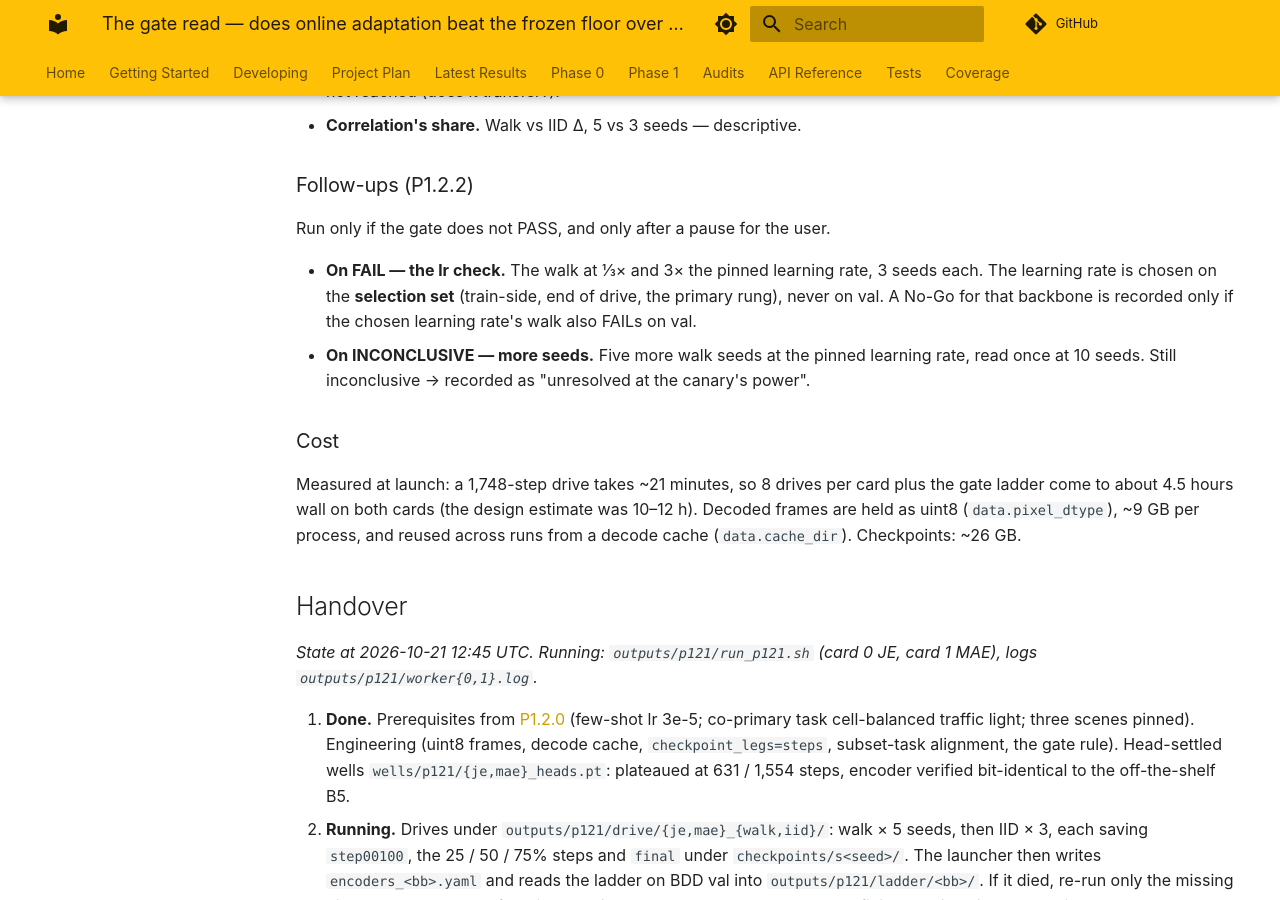
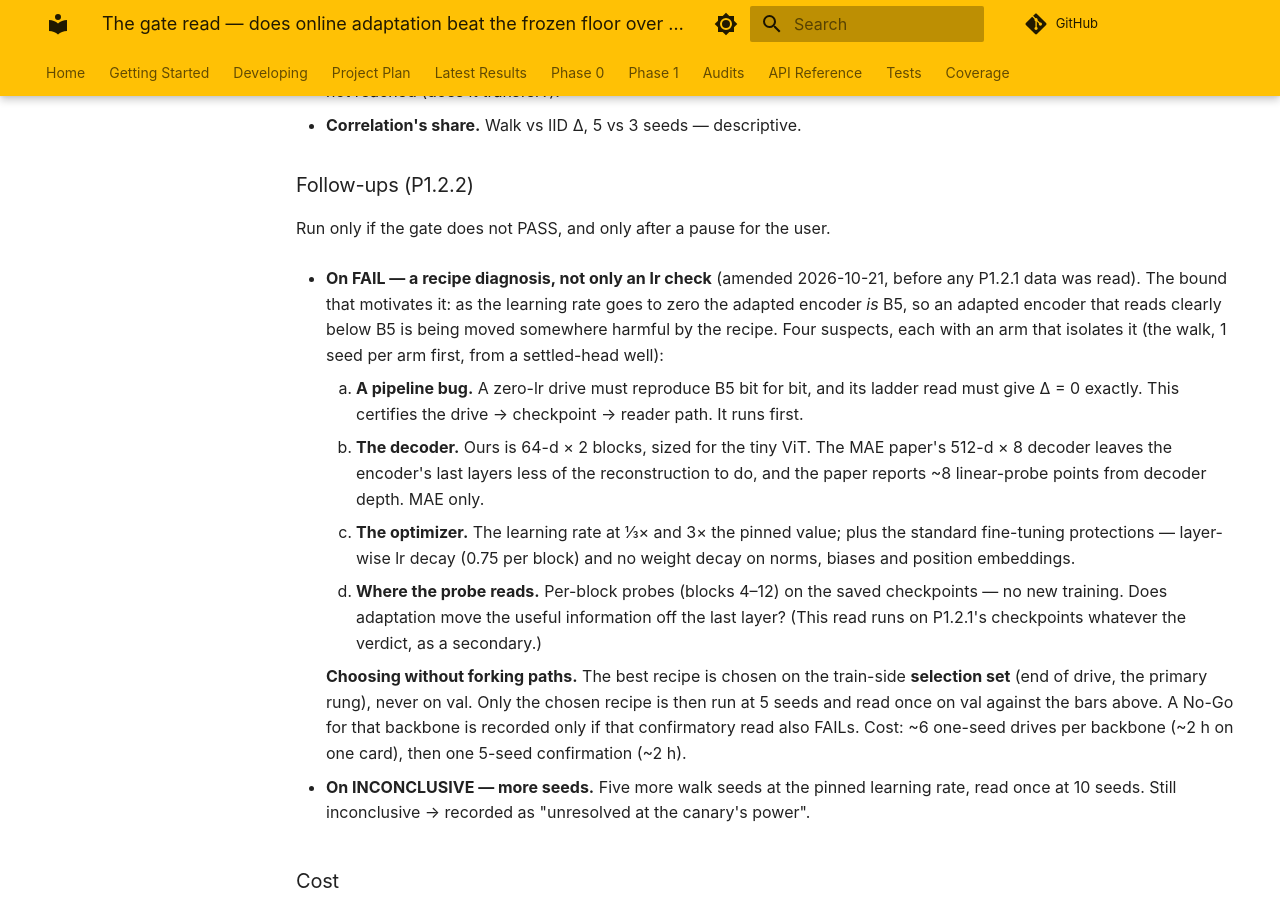
Before and after one commit to aidotse/cafl4ds, an MkDocs documentation site: the page built from docs/experiments/phase1/P1.2.1.md, in a window 1280 px wide and 900 px high, scrolled down 2934 px. Built offline with MkDocs 1.6.1 and Material for MkDocs 9.7.7, drawn with Linux system fonts in a browser that asks for light colours; comment, search, counter and statistics services are not loaded.

Commit message:
docs: P1.2.1 pre-register the recipe diagnosis for a FAIL (before any P1.2.1 data)
Co-Authored-By: Claude Opus 5.5 <noreply@anthropic.com>

```diff
--- a/docs/experiments/phase1/P1.2.1.md
+++ b/docs/experiments/phase1/P1.2.1.md
@@ -113,9 +113,27 @@ RanDumb's result carried over to streaming SSL on real data, and it would be rec
 
 Run only if the gate does not PASS, and only after a pause for the user.
 
-- **On FAIL — the lr check.** The walk at ⅓× and 3× the pinned learning rate, 3 seeds each. The learning rate is chosen
-    on the **selection set** (train-side, end of drive, the primary rung), never on val. A No-Go for that backbone is
-    recorded only if the chosen learning rate's walk also FAILs on val.
+- **On FAIL — a recipe diagnosis, not only an lr check** (amended 2026-10-21, before any P1.2.1 data was read). The
+    bound that motivates it: as the learning rate goes to zero the adapted encoder *is* B5, so an adapted encoder that
+    reads clearly below B5 is being moved somewhere harmful by the recipe. Four suspects, each with an arm that isolates
+    it (the walk, 1 seed per arm first, from a settled-head well):
+
+    1. **A pipeline bug.** A zero-lr drive must reproduce B5 bit for bit, and its ladder read must give Δ = 0 exactly.
+        This certifies the drive → checkpoint → reader path. It runs first.
+    1. **The decoder.** Ours is 64-d × 2 blocks, sized for the tiny ViT. The MAE paper's 512-d × 8 decoder leaves the
+        encoder's last layers less of the reconstruction to do, and the paper reports ~8 linear-probe points from decoder
+        depth. MAE only.
+    1. **The optimizer.** The learning rate at ⅓× and 3× the pinned value; plus the standard fine-tuning protections —
+        layer-wise lr decay (0.75 per block) and no weight decay on norms, biases and position embeddings.
+    1. **Where the probe reads.** Per-block probes (blocks 4–12) on the saved checkpoints — no new training. Does
+        adaptation move the useful information off the last layer? (This read runs on P1.2.1's checkpoints whatever the
+        verdict, as a secondary.)
+
+    **Choosing without forking paths.** The best recipe is chosen on the train-side **selection set** (end of drive, the
+    primary rung), never on val. Only the chosen recipe is then run at 5 seeds and read once on val against the bars
+    above. A No-Go for that backbone is recorded only if that confirmatory read also FAILs. Cost: ~6 one-seed drives per
+    backbone (~2 h on one card), then one 5-seed confirmation (~2 h).
+
 - **On INCONCLUSIVE — more seeds.** Five more walk seeds at the pinned learning rate, read once at 10 seeds. Still
     inconclusive → recorded as "unresolved at the canary's power".
 
```
